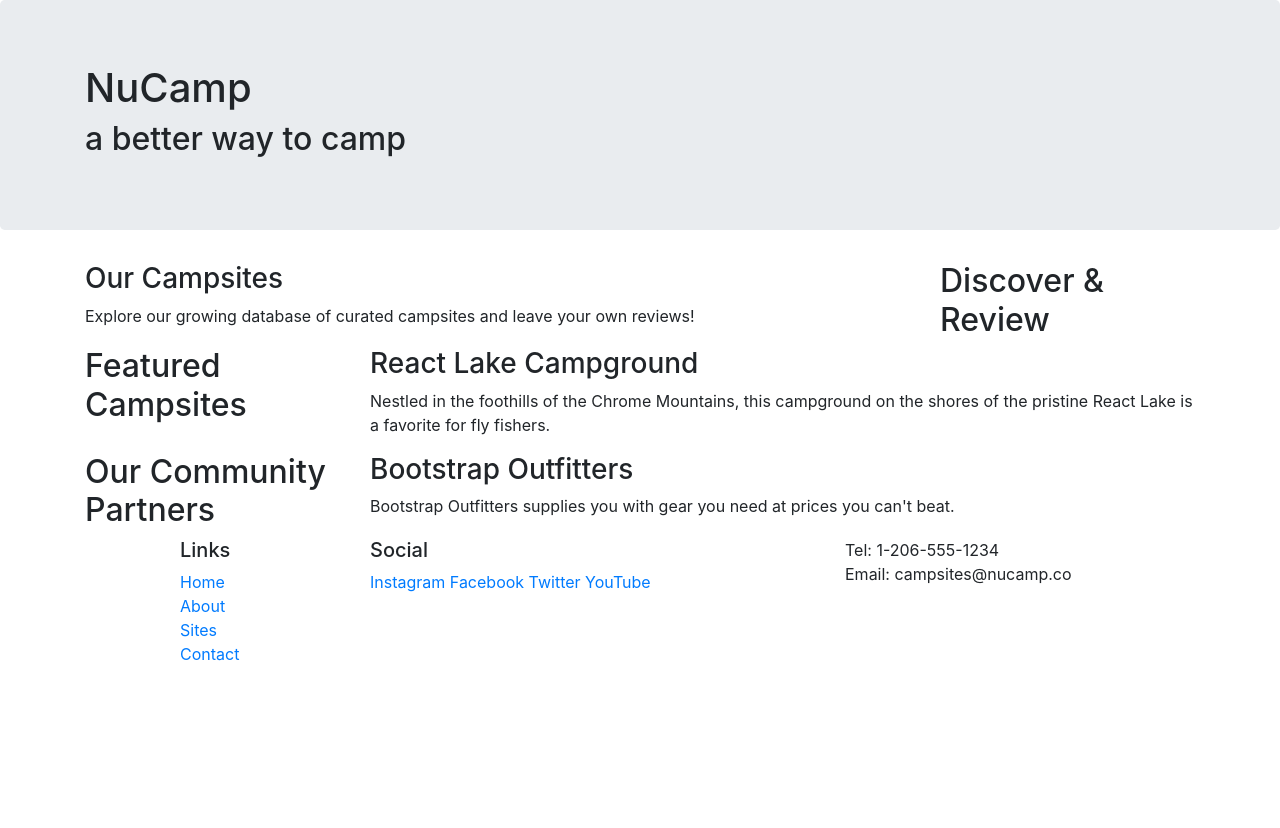
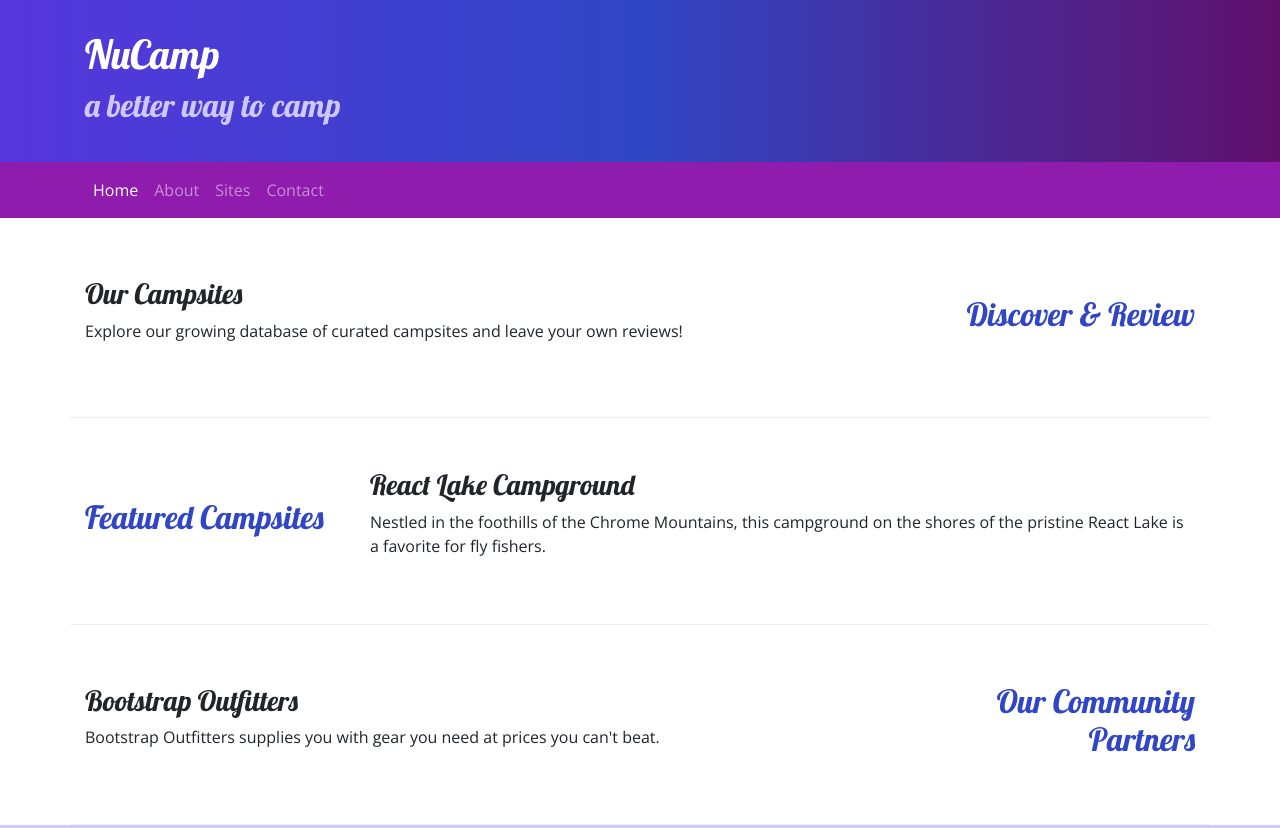
Before and after one commit to aaron-lunsford/nucampsite-folder, a website: page index.html in a window 1280 px wide. Shown: the top 828 px of the page. Before the commit the page ends 800 px from the top, so only its background shows below. Drawn offline with nearby package versions, Linux system fonts and the light colour scheme.

Commit message:
Navbar and Breadcrumbs.

```diff
--- /dev/null
+++ b/css/styles.css
@@ -0,0 +1,37 @@
+body {
+    font-family: "Open Sans", sans-serif;
+}
+
+h1, h2, h3 {
+    font-family: "Lobster", cursive;
+}
+
+h2 {
+    color: #3046C5;
+}
+
+header h2 {
+    color: #CEC8FF;
+}
+
+footer {
+    background-image: linear-gradient(#CEC8FF, white);
+    padding: 20px 0;
+}
+
+.jumbotron {
+    margin: 0;
+    padding: 30px;
+    background-image: linear-gradient(to right, #5637DD, #3046C5, #60106B);
+    color: white;
+}
+
+.row-content {
+    padding: 50px 0;
+    border-bottom: 1px ridge;
+    min-height: 200px;
+}
+
+.navbar {
+    background-color: #901CAD;
+}
--- a/index.html
+++ b/index.html
@@ -5,14 +5,18 @@
     <meta charset="utf=8" />
     <meta name="viewport" content="width=device-width, initial-scale=1" />
 
+    <!-- Additional CSS must be placed after Bootstrap CSS -->
+    <link rel="stylesheet" href="node_modules/font-awesome/css/font-awesome.min.css" />
     <link rel="stylesheet" href="node_modules/bootstrap/dist/css/bootstrap.min.css" />
+    <link rel="stylesheet" href="https://fonts.googleapis.com/css?family=Lobster|Open+Sans" />
+    <link rel="stylesheet" href="css/styles.css" />
 
     <title> NuCamp: A Better Way To Camp </title>
 </head>
 
 <body>
 
-        <header class="jumbotron">
+    <header class="jumbotron jumbotron-fluid">
         <div class="container">
             <div class="row">
                 <div class="col">
@@ -23,34 +27,50 @@
         </div>
     </header>
 
+    <nav class="navbar navbar-expand-sm navbar-dark sticky-top">
             <div class="container">
-            <div class="row">
+                <div class="collapse navbar-collapse" id="nucampNavbar">
+                <ul class="navbar-nav">
+                    <li class="nav-item active"><a class="nav-link" href="#">Home</a></li>
+                    <li class="nav-item"><a class="nav-link" href="aboutus.html">About</a></li>
+                    <li class="nav-item"><a class="nav-link" href="#">Sites</a></li>
+                    <li class="nav-item"><a class="nav-link" href="#">Contact</a></li>
+                </ul>
+                </div>
+            </div>
+            <button class="navbar-toggler" type="button" data-toggle="collapse" data-target="#nucampNavbar">
+                    <span class="navbar-toggler-icon"></span>
+                </button>
+        </nav>
+
+        <div class="container">
+            <div class="row row-content align-items-center">
                 <div class="col-sm-4 order-sm-last col-md-3">
-                    <h2> Discover & Review </h2>
+                    <h2 class="text-sm-right"> Discover & Review </h2>
                 </div>
                 <div class="col">
                     <h3> Our Campsites </h3>
-                    <p> Explore our growing database of curated campsites and leave your own reviews! </p>
+                    <p class="d-none d-sm-block"> Explore our growing database of curated campsites and leave your own reviews! </p>
                 </div>
             </div>
 
-        <div class="row">
+        <div class="row row-content align-items-center">
             <div class="col-sm-4 col-md-3">
                 <h2> Featured Campsites </h2>
             </div>
             <div class ="col">
                 <h3> React Lake Campground </h3>
-                <p> Nestled in the foothills of the Chrome Mountains, this campground on the shores of the pristine React Lake is a favorite for fly fishers. </p>
+                <p class="d-none d-sm-block"> Nestled in the foothills of the Chrome Mountains, this campground on the shores of the pristine React Lake is a favorite for fly fishers. </p>
             </div>
         </div>
 
-        <div class="row">
-            <div class="col-sm-4 order sm-last col-md-3">
-                <h2> Our Community Partners </h2>
+        <div class="row row-content align-items-center">
+            <div class="col-sm-4 order-sm-last col-md-3">
+                <h2 class="text-sm-right"> Our Community Partners </h2>
             </div>
             <div class="col">
                 <h3> Bootstrap Outfitters </h3>
-                <p> Bootstrap Outfitters supplies you with gear you need at prices you can't beat. </p>
+                <p class="d-none d-sm-block"> Bootstrap Outfitters supplies you with gear you need at prices you can't beat. </p>
             </div>
         </div>
     </div>
@@ -68,7 +88,7 @@
                          </ul>
                     </div>
 
-                    <div class="col-6 col-sm-5">
+                    <div class="col-6 col-sm-5 text-center">
                         <h5> Social </h5>
                         <a href="http://instagram.com/"> Instagram </a>
                         <a href="http://facebook.com/"> Facebook </a>
--- a/package.json
+++ b/package.json
@@ -7,7 +7,7 @@
     "lite": "lite-server",
     "start": "npm run lite",
     "test": "echo \"Error: no test specified\" && exit 1"
- },
+  },
   "author": "Aaron Lunsford",
   "license": "ISC",
   "devDependencies": {
@@ -15,6 +15,7 @@
   },
   "dependencies": {
     "bootstrap": "^4.0.0",
+    "font-awesome": "^4.7.0",
     "jquery": "^3.3.1",
     "popper.js": "^1.12.9"
   }
```
Also changed, not shown: aboutus.html (added, +118 -0 lines), css/style.css (added), 1 other file. Lines whose indentation alone changed are shown as unchanged.
